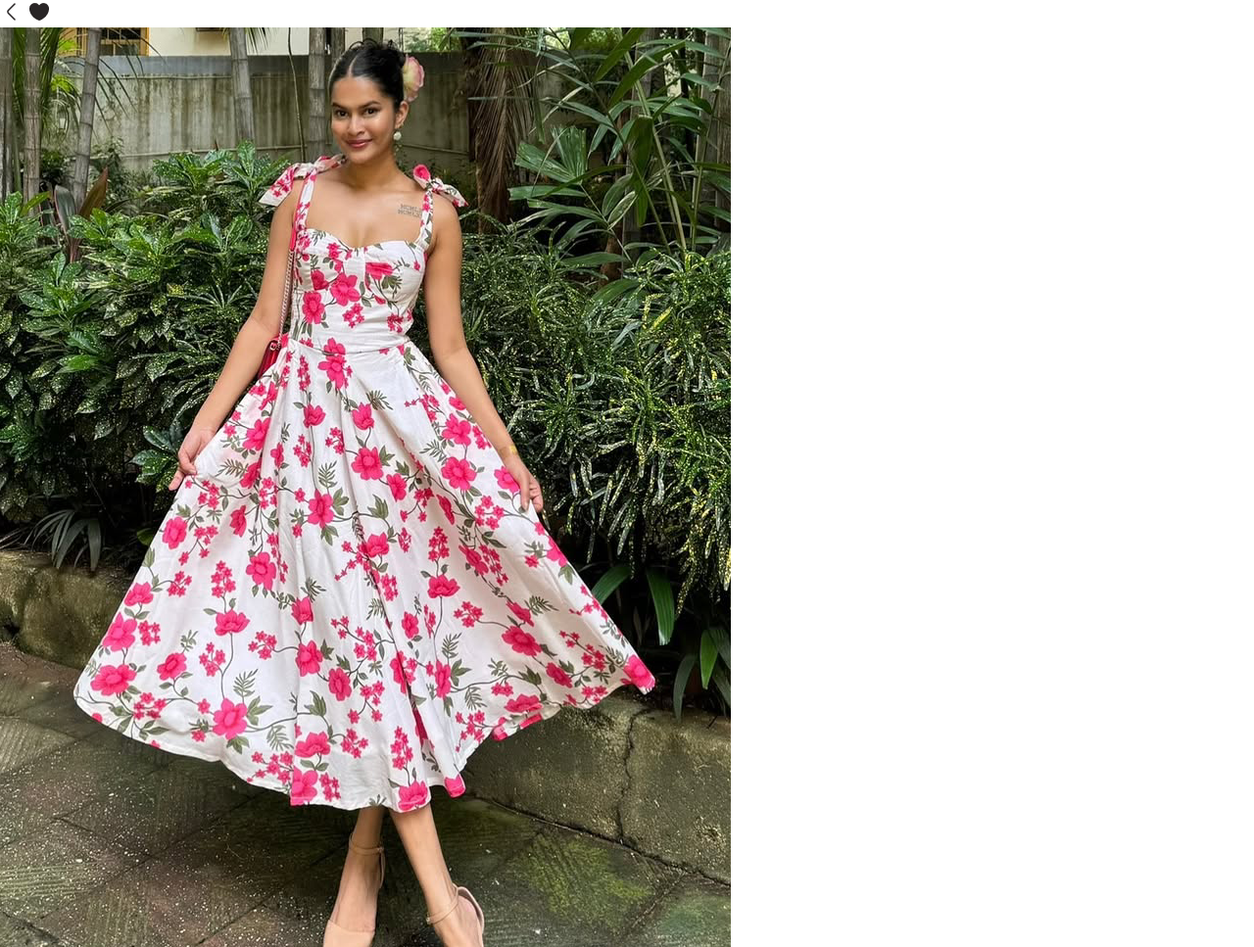
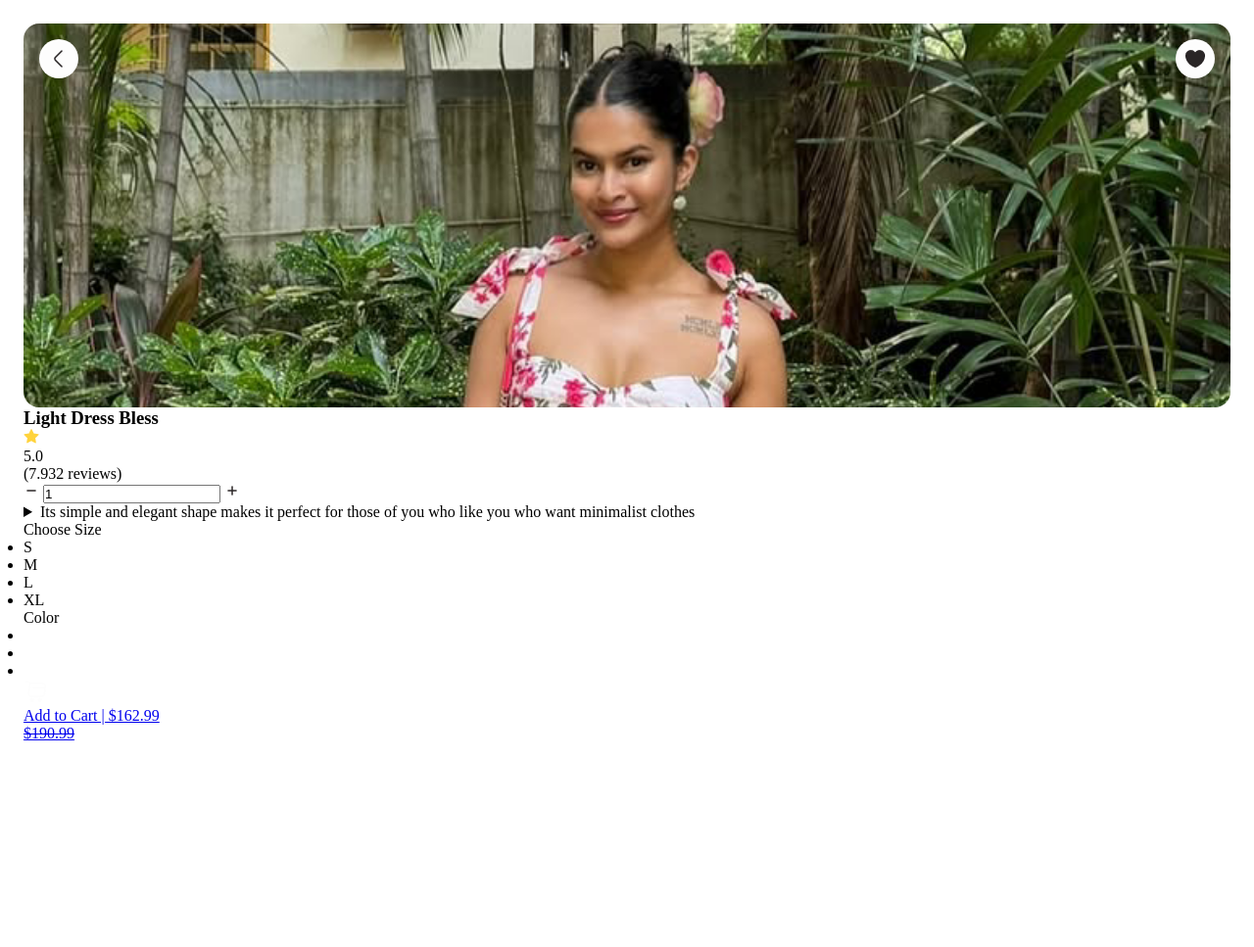
Before and after one commit to lorena2119/app_de_ecommerce_de_ropa, a plain HTML site: page views/detail.html in a window 1280 px wide. Shown: the top 967 px of the page at 98% size. After the commit the page ends 800 px from the top, so only its background shows below. Drawn offline with Linux system fonts and the light colour scheme; files whose address does not match are found by name.

Commit message:
feat: :lipstick: Imagen producto terminada

```diff
--- a/css/detail.css
+++ b/css/detail.css
@@ -4,3 +4,37 @@
     margin: 0;
     box-sizing: border-box;
 }
+body{
+    display: grid;
+    grid-template-areas: "header" "main" "selection" "footer";
+    padding: 24px;
+}
+header{
+    grid-area: header;
+    display: flex;
+    flex-direction: column;
+    position: relative;
+}
+header .icons{
+    display: flex;
+    justify-content: space-between;
+    width: 100%;
+    align-items: center;
+    position: absolute;
+    top: 16px;
+    padding: 0 16px;
+}
+header .icons img{
+   padding: 8px;
+   background-color: var(--color-6);
+   border-radius: 100%;
+   box-shadow: 0 4px 12px var(--color-13);
+   object-fit: cover;
+}
+header > img{
+    width: 100%;
+    height: 392px;
+    object-fit: cover;
+    border-radius: 16px;
+    object-position: top;
+}
--- a/views/detail.html
+++ b/views/detail.html
@@ -9,8 +9,8 @@
 <body>
     <header>
         <div class="icons">
-            <img src="../storage/img/arrow-left.png">
-            <img src="../storage/img/heart-black.png">
+            <a href="../index.html"><img src="../storage/img/arrow-left.png"></a>
+            <a href="#"><img src="../storage/img/heart-black.png"></a>
         </div>
         <img src="../storage/img/product-1.png">
     </header>
```
